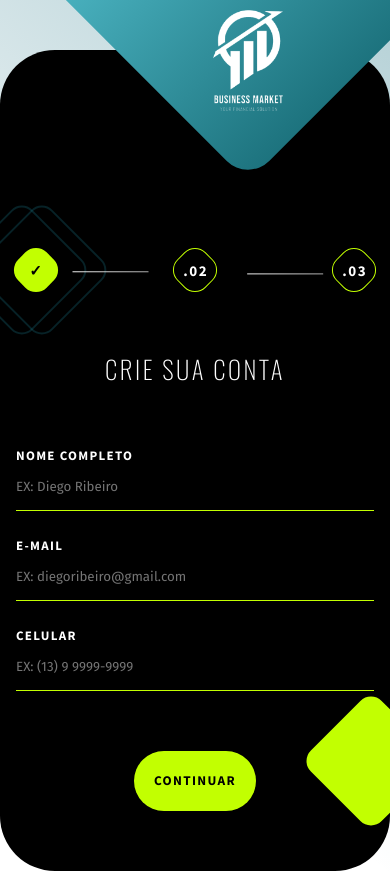
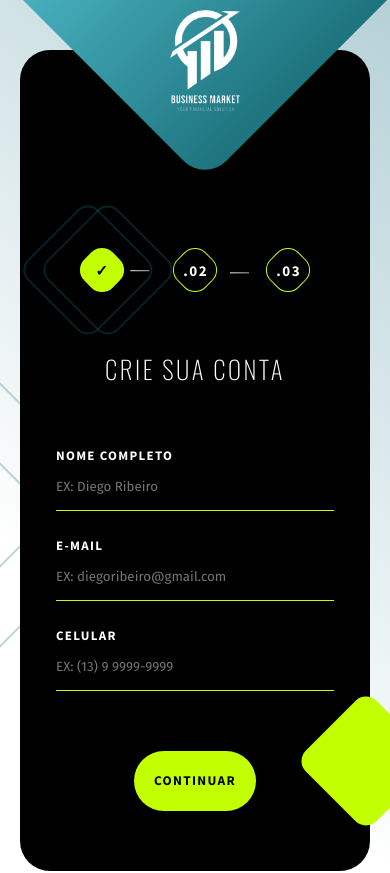
Before and after one commit to carlosemartins97/kbrtec, a React (Create React App) app: page /registration in a window 390 px wide. Shown: the top 873 px of the page. Built offline with nearby package versions, Linux system fonts and the light colour scheme; a web font is replaced by a local one.

Commit message:
fix: registration page should be responsive now

```diff
--- a/src/pages/Registration/styles.js
+++ b/src/pages/Registration/styles.js
@@ -29,6 +29,10 @@ export const Container = styled.section`
             }
         }
     }
+
+    @media(max-width: 550px) {
+        padding: 0 20px;
+    }
 `;
 
 export const RegistrationContainer = styled.div`
@@ -37,7 +41,7 @@ export const RegistrationContainer = styled.div`
 
     padding: 0 1rem;
 
-    background: black;
+    background: ${props => props.theme.colors.black};
 
     width: 100%;
     max-width: 600px;
@@ -60,6 +64,16 @@ export const RegistrationContainer = styled.div`
 
         border-radius: 15px;
 
+        @media(max-width: 550px){
+            right: -10%;
+        }
+        @media(max-width: 450px){
+            right: -13%;
+        }
+    }
+
+    @media(max-width: 550px){
+        border-radius: 30px;
     }
 `;
 
@@ -72,6 +86,9 @@ export const Content = styled.div`
     display: flex;
     flex-direction: column;
 
+    @media(max-width: 550px){
+        padding: 0 20px;
+    }
 
 
     h1 {
@@ -204,7 +221,18 @@ export const LogoContent = styled.div`
                 right: 115px;
             }
         }
+        @media(max-width: 550px) {
+            left: 20%;
+        }
+        @media(max-width: 450px) {
+            left: 10%;
+        }
+        @media(max-width: 380px) {
+            left: 5%;
+        }
     }
+
+
 `;
 
 
@@ -272,6 +300,18 @@ export const Steps = styled.div`
             position: absolute;
             right: -80px;
             bottom: -48px;
+
+            @media(max-width: 550px) {
+                width: 100%;
+                right: -40px;
+                bottom: -25px;
+            }
+
+            @media(max-width: 470px) {
+                width: 50%;
+                right: -20px;
+                bottom: -15px;
+            }
         }
         &::before {
             content: '';
@@ -284,6 +324,17 @@ export const Steps = styled.div`
             position: absolute;
             left: -80px;
             top: -40px;
+
+            @media(max-width: 550px) {
+                width: 100%;
+                left: -50px;
+                top: -30px;
+            }
+            @media(max-width: 470px) {
+                width: 50%;
+                left: -30px;
+                top: -20px;
+            }
         }
 
     }
@@ -294,6 +345,10 @@ export const Steps = styled.div`
         p {
             color: ${props => props.step === 2 || props.step === 1 ? props.theme.colors.white : props.theme.colors.black};
         }
+    }
+
+    @media(max-width: 550px){
+        justify-content: space-around;
     }
 `;
 
```
